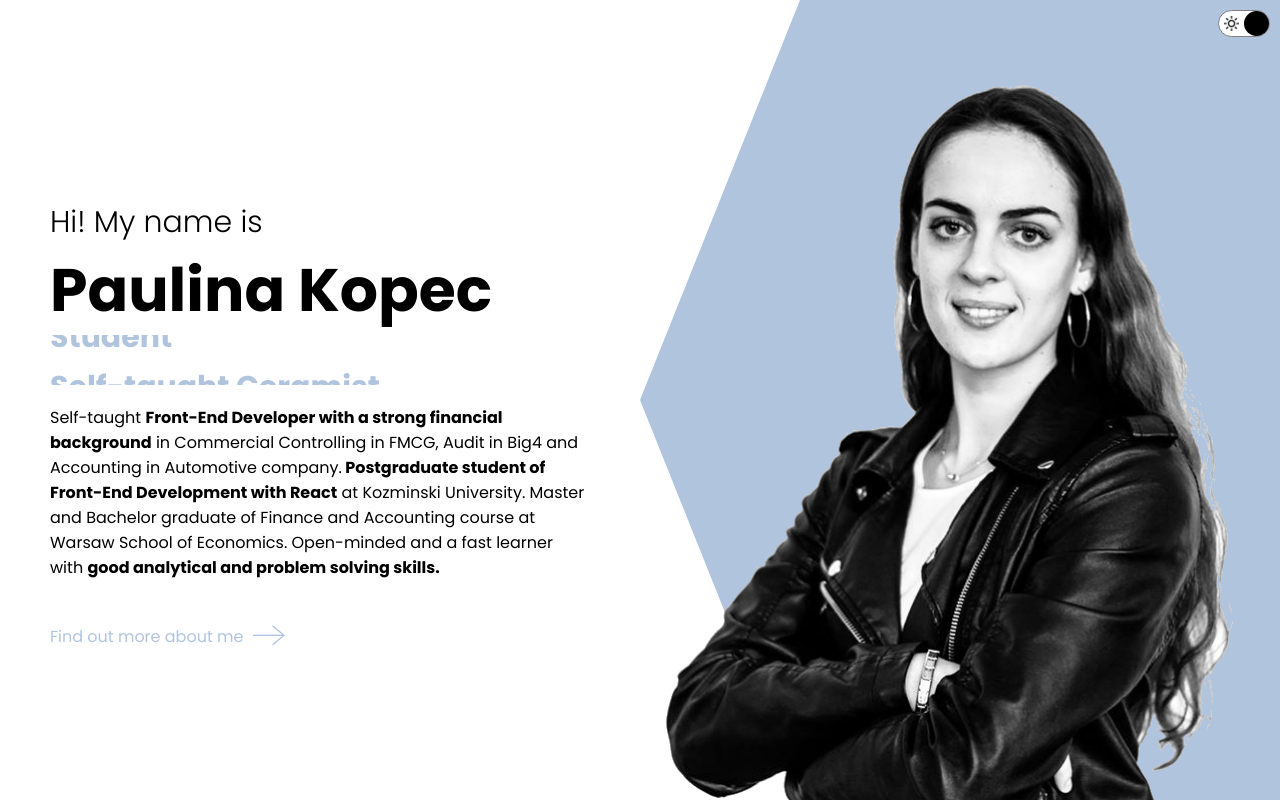
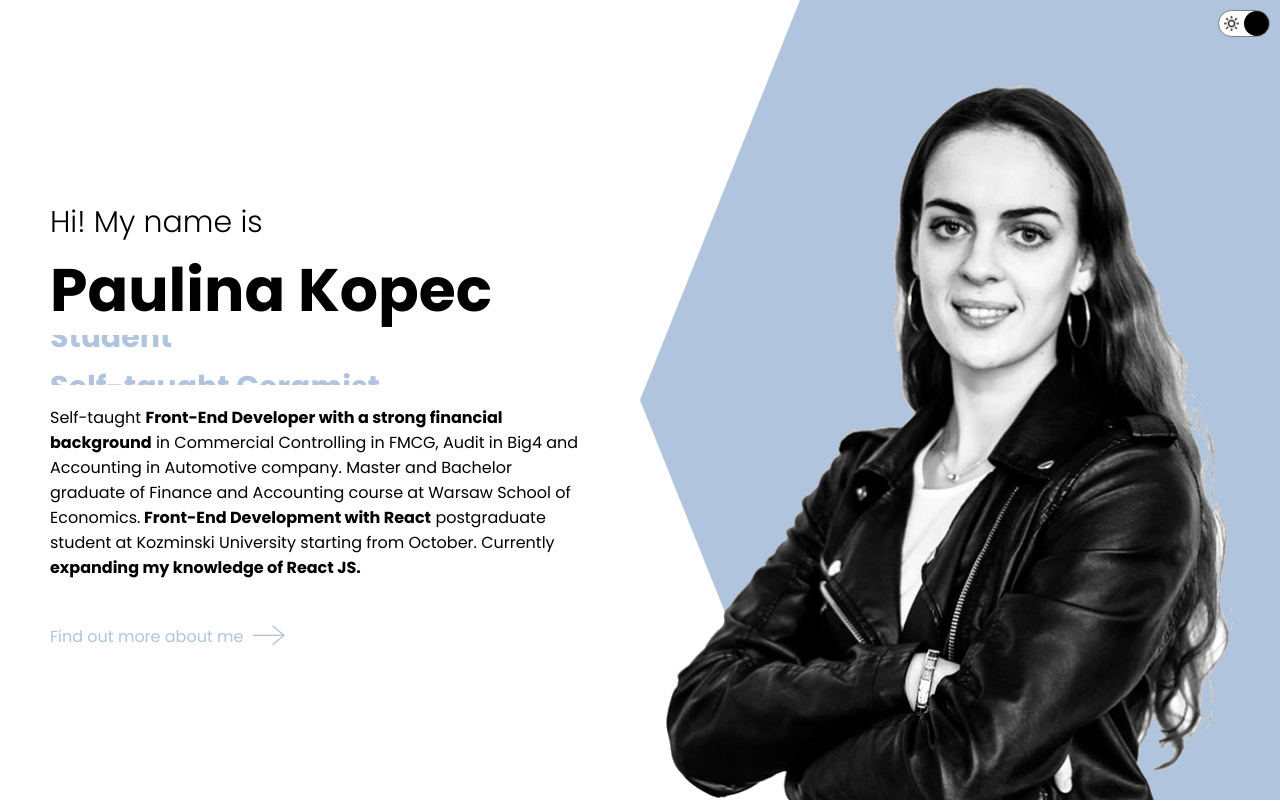
Before and after one commit to paulinakopec/My-Portfolio-React, a React (Create React App) app: page / in a window 1280 px wide. Shown: the top 802 px of the page. Built offline with nearby package versions, Linux system fonts and the light colour scheme.

Commit message:
Intro description update

```diff
--- a/src/components/intro/Intro.jsx
+++ b/src/components/intro/Intro.jsx
@@ -22,8 +22,10 @@
                   </div>
                   <p className="i-desc">
                       Self-taught <b>Front-End Developer with a strong financial background</b> in Commercial Controlling in FMCG, Audit in Big4 and Accounting in Automotive company.
-                      <b> Postgraduate student of Front-End Development with React</b> at Kozminski University. Master and Bachelor graduate of Finance and Accounting course at Warsaw School of Economics.
-                      Open-minded and a fast learner with <b>good analytical and problem solving skills.</b>
+                      Master and Bachelor graduate of Finance and Accounting course at Warsaw School of Economics.
+                       <b> Front-End Development with React</b> postgraduate student at Kozminski University starting from October.
+                      Currently <b> expanding my knowledge of React JS.</b>
+
                   </p>
                 </div>
                 <div className="i-left-lower-wrapper">
```
